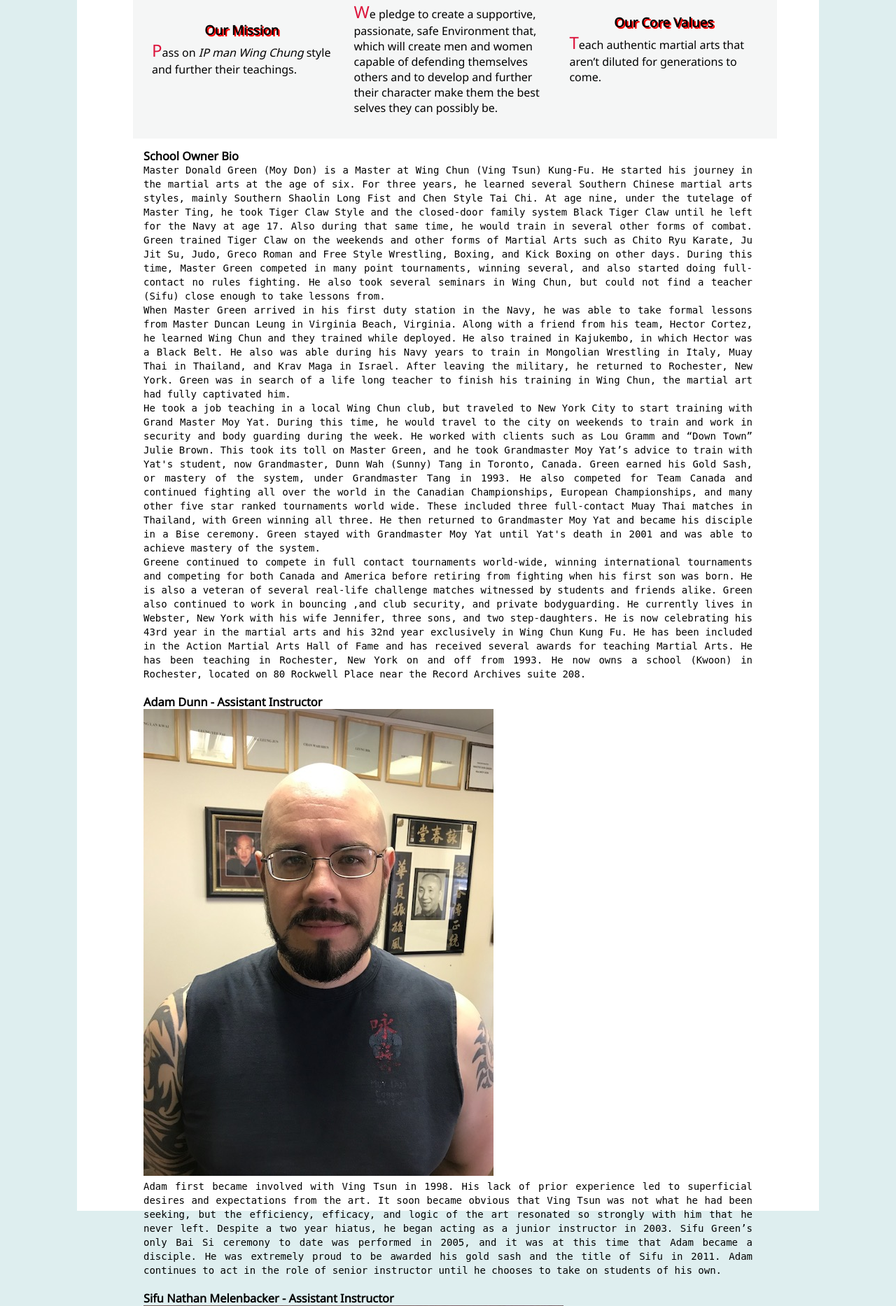
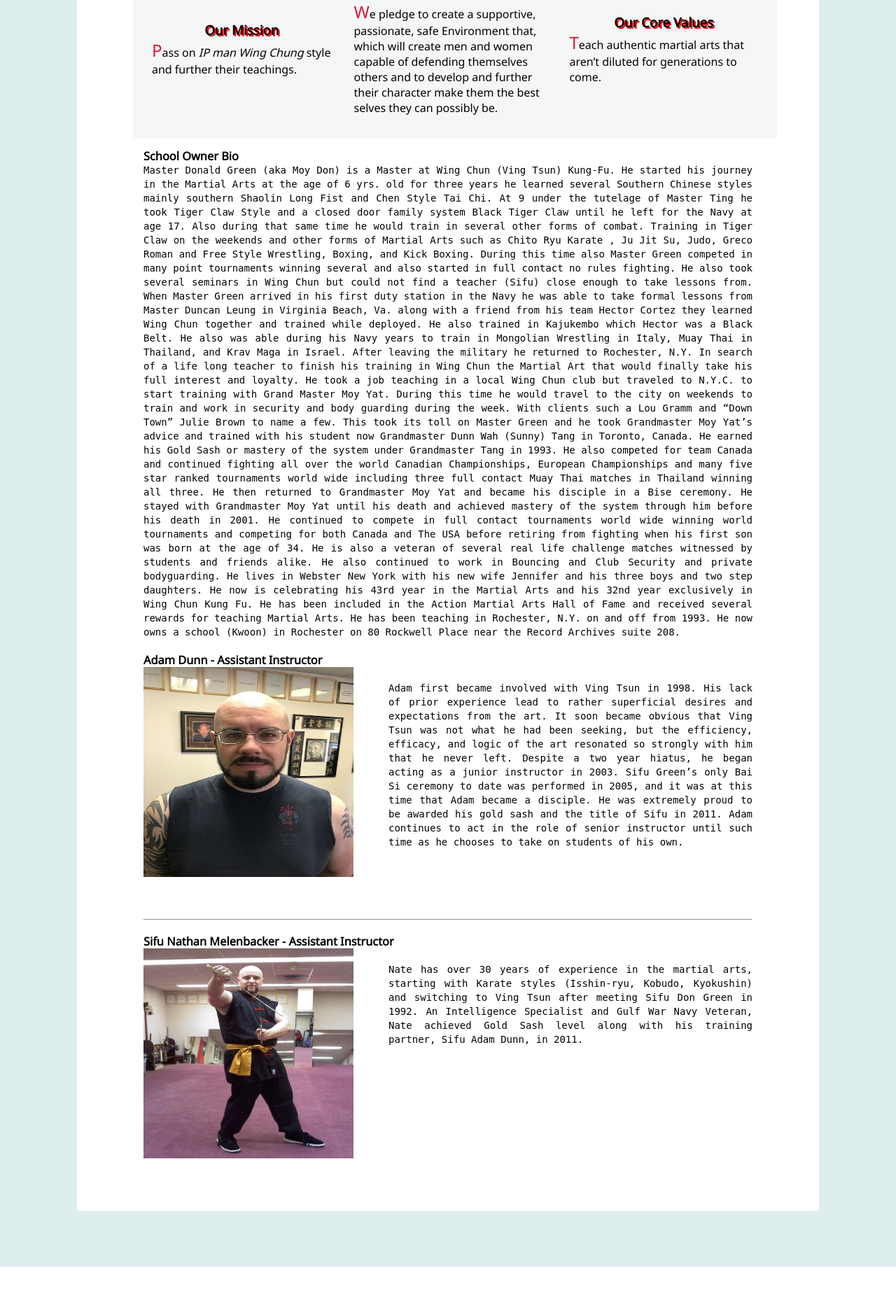
Before and after one commit to jmessare46/webandmobilegroupproj, a PHP site: page /about.php in a window 1280 px wide. Shown: the part 472-2338 px from the top of the page at 70% size. After the commit the page ends 2282 px from the top, so only its background shows below. Run offline with PHP 8.4, Linux system fonts and the light colour scheme.

Commit message:
new updates on about page
css //

```diff
--- a/about.php
+++ b/about.php
@@ -76,8 +76,7 @@ include $path.'assets/inc/header.php';
 			</td>
 			<td>
 				<h3>Our Promise</h3>
-					<p><span>W</span>e pledge to create a supportive, passionate, safe Environment that, which will
-					create men and women capable of defending themselves others and to develop and further their character make them the best selves they can possibly be.</p>
+					<p><span>W</span>e pledge to create a supportive, passionate, safe Environment that, which will create men and women capable of defending themselves others and to develop and further their character make them the best selves they can possibly be.</p>
 			</td>
 			<td>
 				<h3>Our Core Values </h3>
@@ -94,70 +93,58 @@ include $path.'assets/inc/header.php';
      <div class="bio">
          <h3>School Owner Bio</h3>
 
-             <p>Master Donald Green (Moy Don) is a Master at Wing Chun (Ving Tsun) Kung-Fu. He started his journey in the
-             martial arts at the age of six. For three years, he learned several Southern Chinese martial arts styles, mainly Southern
-             Shaolin Long Fist and Chen Style Tai Chi. At age nine, under the tutelage of Master Ting, he took Tiger Claw Style and the
-             closed-door family system Black Tiger Claw until he left for the Navy at age 17. Also during that same time, he
-             would train in several other forms of combat. Green trained Tiger Claw on the weekends and other forms of Martial
-             Arts such as Chito Ryu Karate, Ju Jit Su, Judo, Greco Roman and Free Style Wrestling, Boxing, and Kick Boxing on other days.
-             During this time, Master Green competed in many point tournaments, winning several, and also started doing full-contact
-			 no rules fighting. He also took several seminars in Wing Chun, but could not find a teacher (Sifu) close
-             enough to take lessons from.</p>
+         <p>
+             Master Donald Green (aka Moy Don) is a Master at Wing Chun (Ving Tsun) Kung-Fu. He started his journey in the
+             Martial Arts at the age of 6 yrs. old for three years he learned several Southern Chinese styles mainly southern
+             Shaolin Long Fist and Chen Style Tai Chi. At 9 under the tutelage of Master Ting he took Tiger Claw Style and a
+             closed door family system Black Tiger Claw until he left for the Navy at age 17. Also during that same time he
+             would train in several other forms of combat. Training in Tiger Claw on the weekends and other forms of Martial
+             Arts such as Chito Ryu Karate , Ju Jit Su, Judo, Greco Roman and Free Style Wrestling, Boxing, and Kick Boxing.
+             During this time also Master Green competed in many point tournaments winning several and also started in full
+             contact no rules fighting. He also took several seminars in Wing Chun  but could not find a teacher (Sifu) close
+             enough to take lessons from. When Master Green arrived in his first duty station in the Navy he was able to take
+             formal lessons from Master Duncan Leung in Virginia  Beach, Va. along with a friend from his team Hector Cortez
+             they learned Wing Chun together and trained while deployed. He also trained in Kajukembo which Hector was a
+             Black Belt. He also was able during his Navy years to train in Mongolian Wrestling in Italy, Muay Thai in
+             Thailand, and Krav Maga in Israel. After leaving the military he returned to Rochester, N.Y. In search of a life
+             long teacher to finish his training in Wing Chun the Martial Art that would finally take his full interest and
+             loyalty. He took a job teaching in a local Wing Chun club but traveled to N.Y.C. to start training with Grand
+             Master Moy Yat. During this time he would travel to the city on weekends to train and work in security and body
+             guarding during the week. With clients such a Lou Gramm and “Down Town” Julie Brown to name a few. This took its
+             toll on Master Green and he took Grandmaster Moy Yat’s advice and trained with his student now Grandmaster Dunn
+             Wah (Sunny) Tang in Toronto, Canada. He earned his Gold Sash or mastery of the system under Grandmaster Tang in
+             1993. He also competed for team Canada and continued fighting all over the world Canadian Championships,
+             European Championships and many five star ranked tournaments world wide including three full contact Muay Thai
+             matches in Thailand winning all three. He then returned to Grandmaster Moy Yat and became his disciple in a Bise
+             ceremony. He stayed with Grandmaster Moy Yat until his death and achieved mastery of the system through him
+             before his death in 2001. He continued to compete in full contact tournaments world wide winning world
+             tournaments and competing for both Canada and The USA before retiring from fighting when his first son was born
+             at the age of 34. He is also a veteran of several real life challenge matches witnessed by students and friends
+             alike. He also continued to work in Bouncing and Club Security and private bodyguarding. He lives in Webster
+             New York with his new wife Jennifer and his three boys and two step daughters. He now is celebrating his 43rd
+             year in the Martial Arts and his 32nd year exclusively in Wing Chun Kung Fu. He has been included in the Action
+             Martial Arts Hall of Fame and received several rewards for teaching Martial Arts. He has been teaching in
+             Rochester, N.Y. on and off from 1993. He now owns a school (Kwoon) in Rochester on 80 Rockwell Place near the
+             Record Archives suite 208.
+         </p><br>
 
-	     <p>When Master Green arrived in his first duty station in the Navy, he was able to take
-             formal lessons from Master Duncan Leung in Virginia Beach, Virginia. Along with a friend from his team, Hector Cortez,
-             he learned Wing Chun and they trained while deployed. He also trained in Kajukembo, in which Hector was a
-             Black Belt. He also was able during his Navy years to train in Mongolian Wrestling in Italy, Muay Thai in
-             Thailand, and Krav Maga in Israel. After leaving the military, he returned to Rochester, New York. Green was in search of a life
-             long teacher to finish his training in Wing Chun, the martial art had fully captivated him.</p>
-
-
-             <p>He took a job teaching in a local Wing Chun club, but traveled to New York City to start training with Grand
-             Master Moy Yat. During this time, he would travel to the city on weekends to train and work in security and body
-             guarding during the week. He worked with clients such as Lou Gramm and “Down Town” Julie Brown. This took its
-             toll on Master Green, and he took Grandmaster Moy Yat’s advice to train with Yat's student, now Grandmaster, Dunn
-             Wah (Sunny) Tang in Toronto, Canada. Green earned his Gold Sash, or mastery of the system, under Grandmaster Tang in
-             1993. He also competed for Team Canada and continued fighting all over the world in the Canadian Championships,
-             European Championships, and many other five star ranked tournaments world wide. These included three full-contact Muay Thai
-             matches in Thailand, with Green winning all three. He then returned to Grandmaster Moy Yat and became his disciple in a Bise
-             ceremony. Green stayed with Grandmaster Moy Yat until Yat's death in 2001 and was able to achieve mastery of the system.</p>
-
-	     <p>Greene continued to compete in full contact tournaments world-wide, winning international
-             tournaments and competing for both Canada and America before retiring from fighting when his first son was born.
-	     He is also a veteran of several real-life challenge matches witnessed by students and friends
-             alike. Green also continued to work in bouncing ,and club security, and private bodyguarding. He currently lives in Webster,
-             New York with his wife Jennifer, three sons, and two step-daughters. He is now celebrating his 43rd
-             year in the martial arts and his 32nd year exclusively in Wing Chun Kung Fu. He has been included in the Action
-             Martial Arts Hall of Fame and has received several awards for teaching Martial Arts. He has been teaching in
-             Rochester, New York on and off from 1993. He now owns a school (Kwoon) in Rochester, located on 80 Rockwell Place near the
-             Record Archives suite 208.</p>
-         </p>
-     </div><br>
-
-     <div class="bio">
+		  <div class="instructor1">
 		   <h3>Adam Dunn - Assistant Instructor</h3>
-         <img src="assets/images/InstructorAdam.jpeg" alt="Sifu Adam Dunn" />
-         <p>
-             Adam first became involved with Ving Tsun in 1998. His lack of prior experience led to superficial
-             desires and expectations from the art. It soon became obvious that Ving Tsun was not what he had been
-             seeking, but the efficiency, efficacy, and logic of the art resonated so strongly with him that he never
+		 <img src="assets/images/InstructorAdam.jpeg"" alt="Nate" id="insPic"/><br>
+		 <p>Adam first became involved with Ving Tsun in 1998. His lack of prior experience lead to rather superficial desires and expectations from the art. It soon became obvious that Ving Tsun was not what he had been seeking, but the efficiency, efficacy, and logic of the art resonated so strongly with him that he never
          left.  Despite a two year hiatus, he began acting as a junior instructor in 2003. Sifu Green’s only Bai Si
           ceremony to date was performed in 2005, and it was at this time that Adam became a disciple. He was
           extremely proud to be awarded his gold sash and the title of Sifu in 2011. Adam continues to act in the
-             role of senior instructor until he chooses to take on students of his own.
-         </p>
-     </div><br>
+          role of senior instructor until such time as he chooses to take on students of his own. </p>
+		 </div><br><br><br><br><br>
+		 <hr><br>
+		 <div class="instructor2">
+			<h3>Sifu Nathan Melenbacker - Assistant Instructor</h3>
+				 <img src="assets/images/natemelenbacker.jpeg" id ="insPic"alt="Nate"/><br>
+				 <p>Nate has over 30 years of experience in the martial arts, starting with Karate styles (Isshin-ryu, Kobudo, Kyokushin) and switching to Ving Tsun after meeting Sifu Don Green in 1992.  An Intelligence Specialist and Gulf War Navy Veteran, Nate achieved Gold Sash level along with his training partner, Sifu Adam Dunn, in 2011.</p>
+			  </div>
+		</div>
 
-     <div class="bio">
-         <h3>Sifu Nathan Melenbacker - Assistant Instructor</h3>
-         <img src="assets/images/natemelenbacker.jpeg" alt="Sifu Nathan Melenbacker" />
-         <p>
-             Nathan has over 30 years of experience in the martial arts, starting with Karate styles (Isshin-ryu, Kobudo,
-             Kyokushin) and switching to Ving Tsun after meeting Sifu Don Green in 1992.  An Intelligence Specialist and
-             Gulf War Navy Veteran, Nate achieved Gold Sash level along with his training partner, Sifu Adam Dunn, in
-             2011.
-         </p>
-     </div><br>
  </div>
 
  <!-- downloads by Joseph Messare
--- a/assets/css/stylesheet.css
+++ b/assets/css/stylesheet.css
@@ -95,6 +95,9 @@ a:hover{
 }
 
 /*############################################# Styles About page starts here. ######################## */
+/*
+ * Styles the about page.
+ */
  #container{
 	width:900px;
 	height:2070px;
@@ -190,6 +193,8 @@ span{
     height:300px;
 	padding-right:50px;
 }
+
+ /* Styles the about Page Ends here */
 
  /*############################################# Styles About page Ends here. ######################## */
 
```
Lines whose indentation alone changed are shown as unchanged.
